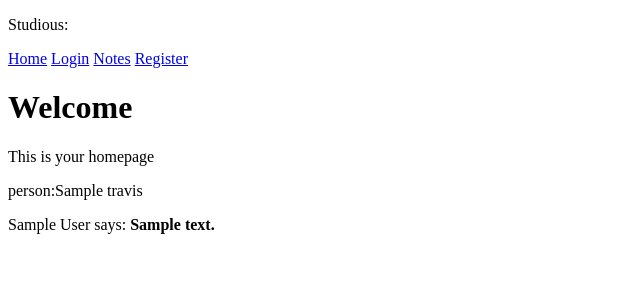
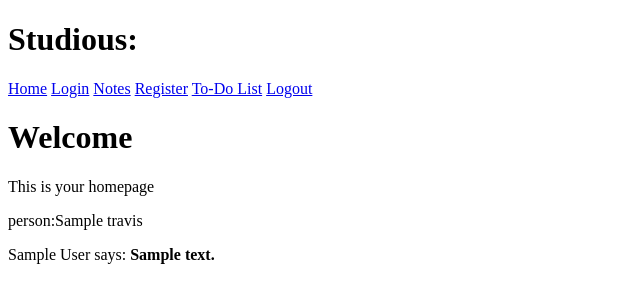
Before and after one commit to Dokkam/CMPE131ProjectTeam4, a Python web app: template milestone2/myapp/templates/hello.html in a window 1280 px wide. Shown: the top 303 px of the page, without its empty margins (0-640 px from the left). Run offline with Jinja, Linux system fonts and the light colour scheme; the template is opened without the code that fills it: most values are stand-ins (such as "Sample title", 1, 10 or a date in 2020).

Commit message:
Added link for to-do list to base.html

```diff
--- a/milestone2/myapp/templates/base.html
+++ b/milestone2/myapp/templates/base.html
@@ -9,11 +9,13 @@
          </head>
 	 <body>
 		 <div>
-			 <p>Studious:</p>
+			 <h1>Studious:</h1>
 			 <a href="/">Home</a>
 			 <a href="/login">Login</a>
 			 <a href="/notes">Notes</a>
 			 <a href="/register">Register</a>
+			 <a href="/todolist">To-Do List</a>
+			 <a href="/logout">Logout</a>
 		 </div>
 		 {% with messages = get_flashed_messages() %}
 		 {% if messages %}
```
